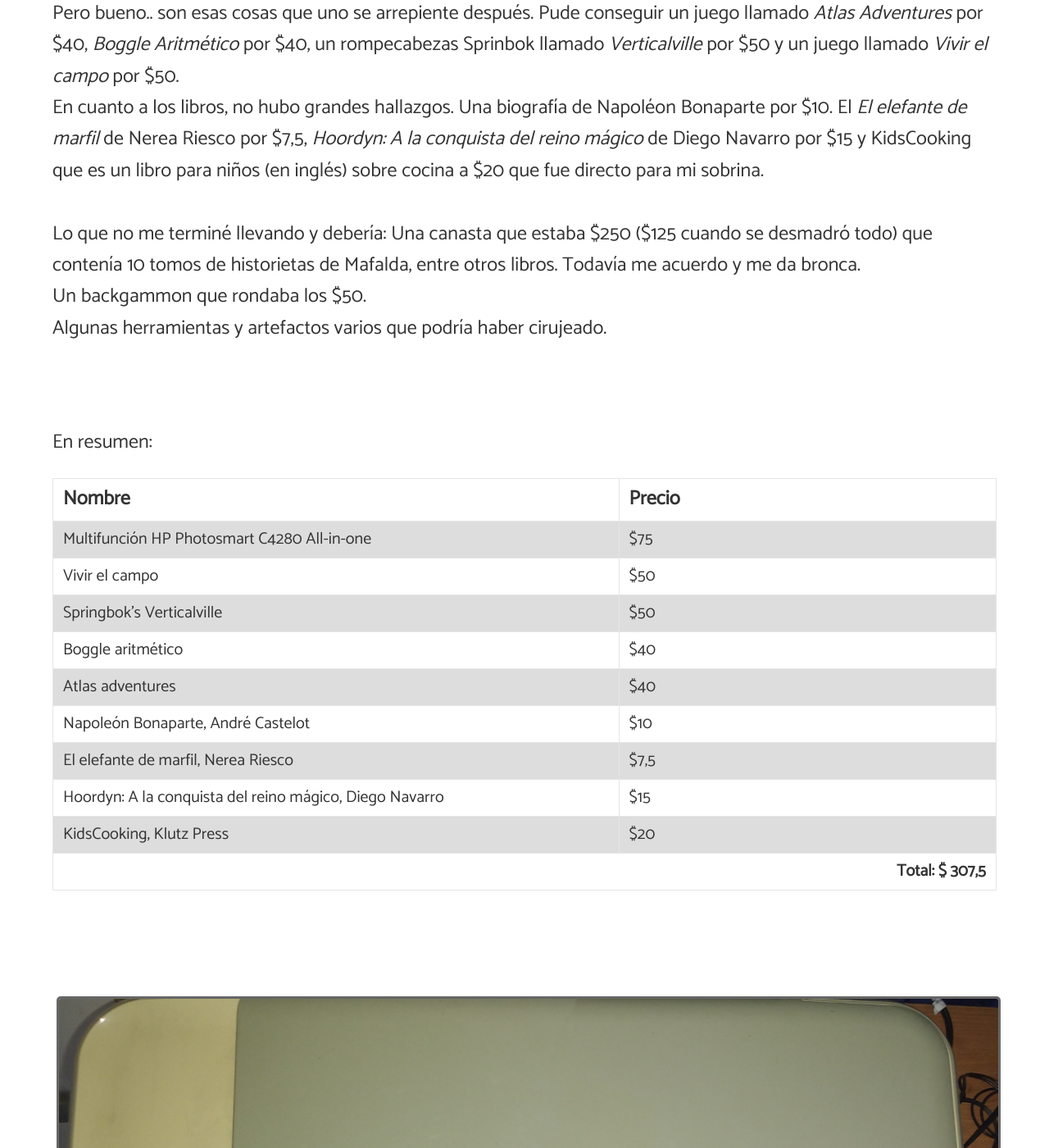
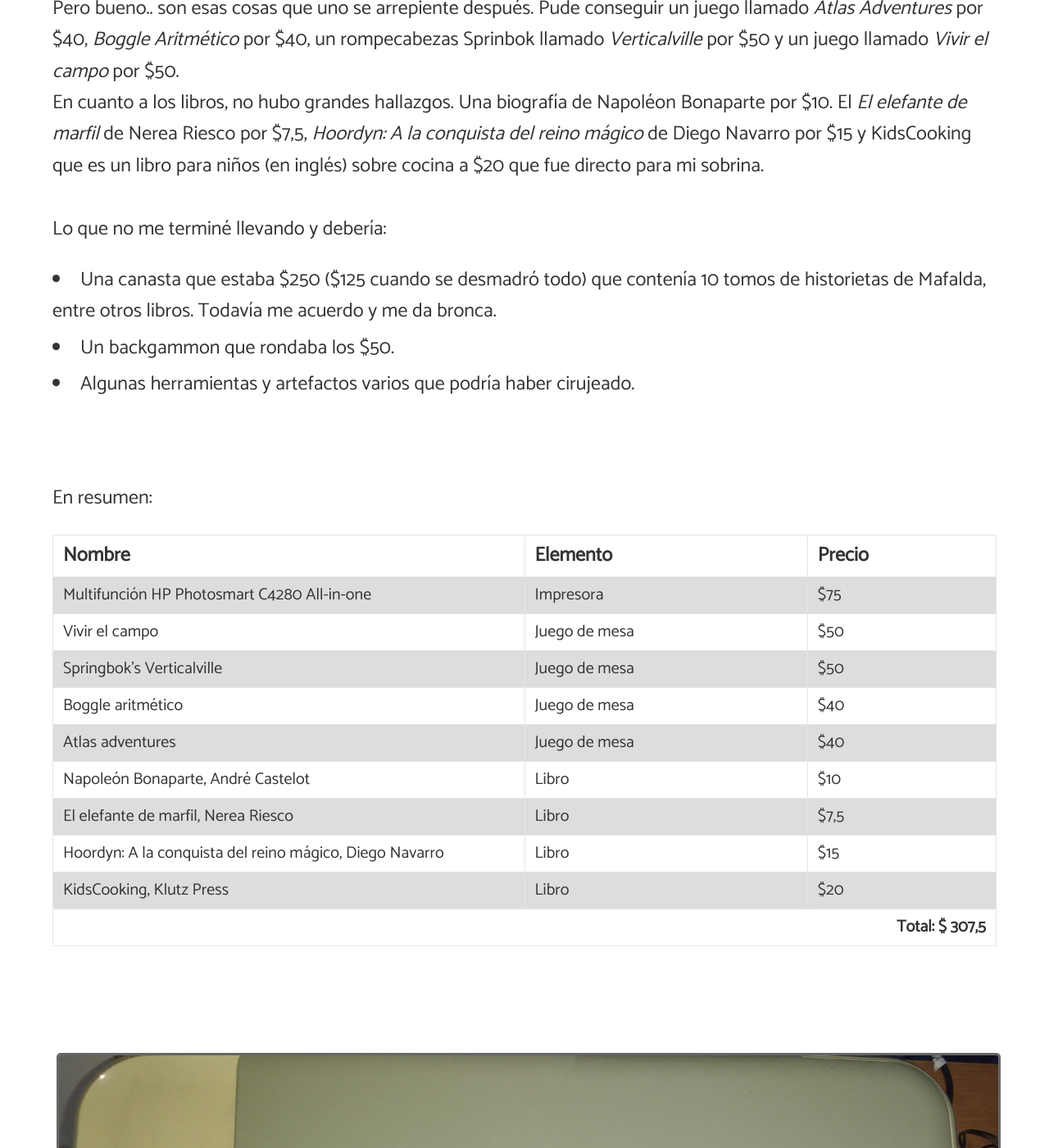
Before and after one commit to angelsimon/angelsimon.github.io, a Jekyll site: the page built from _posts/2017-01-30-thrifting2.md, in a window 1280 px wide and 1400 px high, scrolled down 2547 px. Shown: the whole window at 82% size. Built offline with Jekyll 4.4.1, drawn with Linux system fonts in a browser that asks for light colours; nearby versions of some CDN libraries; comment, search, counter and statistics services are not loaded.

Commit message:
Último cambio

```diff
--- a/_posts/2017-01-30-thrifting2.md
+++ b/_posts/2017-01-30-thrifting2.md
@@ -15,61 +15,71 @@
 Aún hoy no pude comprobar si imprime, aunque mucho no me cambia. Ya que los cartuchos que vinieron se encuentran secos y tengo que conseguir cartuchos nuevos o imitaciones. <br>
 Algunos scans que hice de prueba:<br>
 <div width="100%" class="image-centered no-border">
-<img src="{{site.baseurl}}/images/thrifting/13.jpg" />
+<img src="{{site.baseurl}}/images/thrifting/13.jpg"  class="no-border"  />
 </div>
 <br><br>
 Otro hallazgo interesante fueron los juegos de mesa. Tendría que haber traído muchos más, porque había muchos. Pero bueno.. son esas cosas que uno se arrepiente después. Pude conseguir un juego llamado <i>Atlas Adventures</i> por $40, <i>Boggle Aritmético</i> por $40, un rompecabezas Sprinbok llamado <i>Verticalville</i> por $50 y un juego llamado <i>Vivir el campo</i> por $50.<br>
 En cuanto a los libros, no hubo grandes hallazgos. Una biografía de Napoléon Bonaparte por $10. El <i>El elefante de marfil</i> de Nerea Riesco por $7,5, <i>Hoordyn: A la conquista del reino mágico</i> de Diego Navarro por $15 y KidsCooking que es un libro para niños (en inglés) sobre cocina a $20 que fue directo para mi sobrina.<br><br>
-Lo que no me terminé llevando y debería:
-Una canasta que estaba $250 ($125 cuando se desmadró todo) que contenía 10 tomos de historietas de Mafalda, entre otros libros. Todavía me acuerdo y me da bronca.<br>
-Un backgammon que rondaba los $50.<br>
-Algunas herramientas y artefactos varios que podría haber cirujeado.
+Lo que no me terminé llevando y debería:<br>
+- Una canasta que estaba $250 ($125 cuando se desmadró todo) que contenía 10 tomos de historietas de Mafalda, entre otros libros. Todavía me acuerdo y me da bronca.<br>
+- Un backgammon que rondaba los $50.<br>
+- Algunas herramientas y artefactos varios que podría haber cirujeado.
 
 <br><br>
 En resumen:
 <table class="bicolor">
 <tr>
-<th width="60%">Nombre</th>
-<th width="40%">Precio</th>
+<th width="50%">Nombre</th>
+<th width="30%">Elemento</th>
+<th width="20%">Precio</th>
 </tr>
 <tr>
 <td>Multifunción HP Photosmart C4280 All-in-one</td>
+<td>Impresora</td>
 <td>$75</td>
 </tr>
 <tr>
 <td>Vivir el campo</td>
+<td>Juego de mesa</td>
 <td>$50</td>
 </tr>
 <tr>
 <td>Springbok's Verticalville</td>
+<td>Juego de mesa</td>
 <td>$50</td>
 </tr>
 <tr>
 <td>Boggle aritmético</td>
+<td>Juego de mesa</td>
 <td>$40</td>
 </tr>
 <tr>
 <td>Atlas adventures</td>
+<td>Juego de mesa</td>
 <td>$40</td>
 </tr>
 <tr>
 <td>Napoleón Bonaparte, André Castelot</td>
+<td>Libro</td>
 <td>$10</td>
 </tr>
 <tr>
 <td>El elefante de marfil, Nerea Riesco</td>
+<td>Libro</td>
 <td>$7,5</td>
 </tr>
 <tr>
 <td>Hoordyn: A la conquista del reino mágico, Diego Navarro</td>
+<td>Libro</td>
 <td>$15</td>
 </tr>
 <tr>
 <td>KidsCooking, Klutz Press</td>
+<td>Libro</td>
 <td>$20</td>
 </tr>
 <tr>
-<td colspan="2" style="font-weight: bold; text-align: right;">Total: $ 307,5</td>
+<td colspan="3" style="font-weight: bold; text-align: right;">Total: $ 307,5</td>
 </tr>
 </table>
 <br><br>
```
